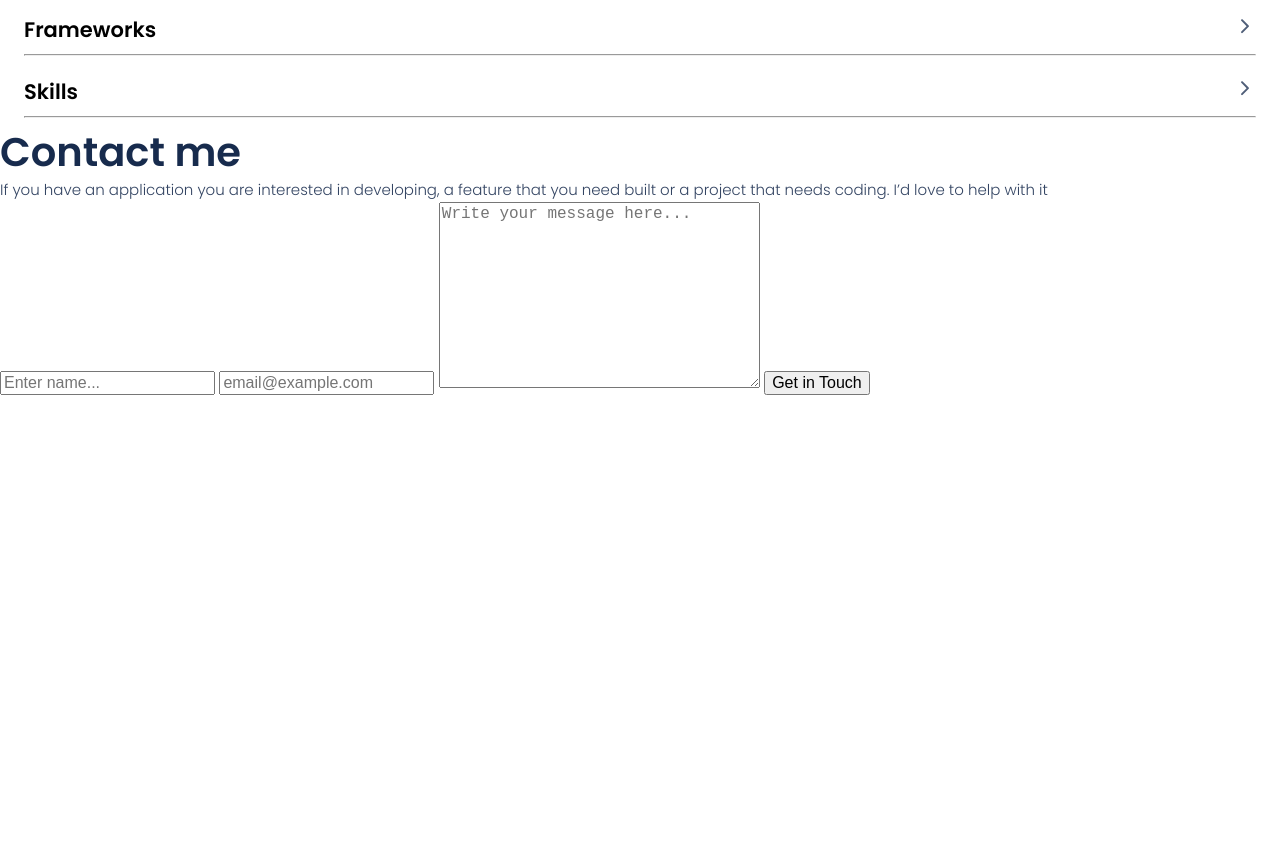
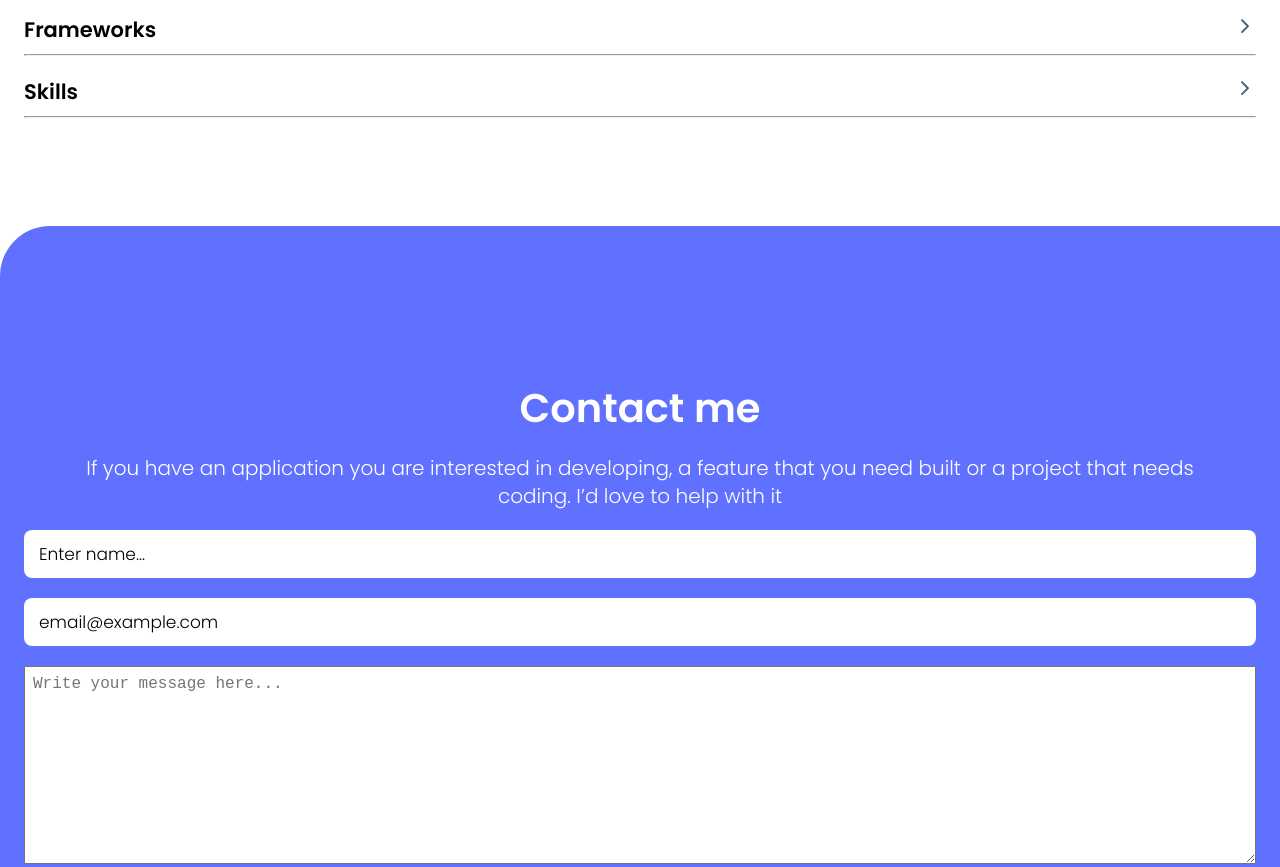
Before and after one commit to KMT-Media/Portfolio-setup-and-mobile-first, a website: page index.html in a window 1280 px wide. Shown: the part 3800-4667 px from the top of the page. Before the commit the page ends 4211 px from the top, so only its background shows below. Drawn offline with Linux system fonts and the light colour scheme.

Commit message:
Contact form CSS file

```diff
--- a/style.css
+++ b/style.css
@@ -1,4 +1,4 @@
-@import url('https://fonts.googleapis.com/css2?family=Poppins:wght@300;600&display=swap');
+@import url("https://fonts.googleapis.com/css2?family=Poppins:wght@300;600&display=swap");
 
 * {
   box-sizing: border-box;
@@ -6,7 +6,7 @@
 }
 
 body {
-  font-family: 'Poppins', sans-serif;
+  font-family: "Poppins", sans-serif;
   margin: 0;
 }
 
@@ -189,7 +189,8 @@ li:hover {
   transition: all 0.8s;
 }
 
-.btn:disabled {
+.btn:disabled,
+.form-btn {
   cursor: none;
 }
 
@@ -248,3 +249,84 @@ li:hover {
 .hidden-options-details a {
   text-decoration: none;
 }
+
+/* Form */
+.contact-form {
+  height: 800px;
+  background: url(./assets/images/contact\ form\ shapes-mobile@2x.png);
+  padding: 130px 24px 20px 24px;
+  display: flex;
+  flex-direction: column;
+  gap: 20px;
+  margin-top: 100px;
+  background-color: #6070ff;
+  border-radius: 50px 0 0 0;
+}
+
+.contact-form .text-container p,
+.contact-form .text-container h2 {
+  color: #fff;
+}
+
+.contact-form .text-container p {
+  font-weight: 400;
+  line-height: 28px;
+  font-size: 20px;
+}
+
+.text-container {
+  text-align: center;
+  padding: 26px 26px 0 26px;
+  display: flex;
+  flex-direction: column;
+  gap: 20px;
+}
+
+form {
+  display: flex;
+  flex-direction: column;
+  gap: 20px;
+}
+
+input {
+  height: 48px;
+  border: 0;
+  font-family: inherit;
+  font-weight: 500;
+  border-radius: 8px;
+  padding: 16px 15px;
+}
+
+input::placeholder {
+  color: #000;
+  font-size: 17px;
+}
+
+textarea {
+  padding: 8px;
+}
+
+textarea:focus,
+input:focus {
+  outline: none;
+}
+
+.form-btn {
+  width: 135px;
+  height: 35px;
+  color: #6070ff;
+  background: #fff;
+  border: none;
+  border-radius: 8px;
+  font-weight: 700;
+  font-size: 17px;
+  line-height: 24px;
+  align-self: center;
+}
+
+.form-btn:hover {
+  cursor: pointer;
+  background-color: #6070ff;
+  color: #fff;
+  transition: all 0.8s;
+}
```
